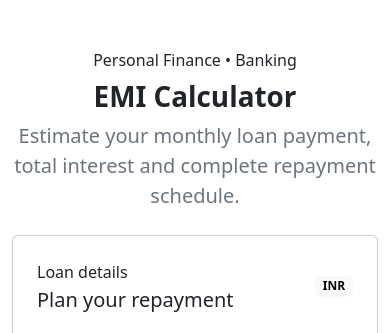
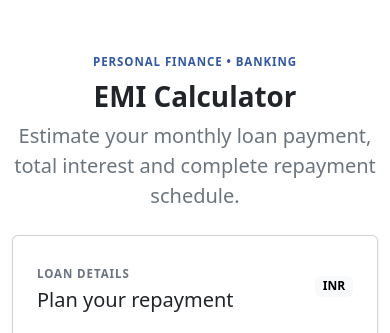
Before and after one commit to NajmeenShaikh/emi-calculator-react, a React (Vite) app: page / in a window 390 px wide. Shown: the top 333 px of the page. Built offline with nearby package versions, Linux system fonts and the light colour scheme.

Commit message:
style: create accessible responsive banking UI

```diff
--- a/src/index.css
+++ b/src/index.css
@@ -1,3 +1,29 @@
 body {
-  background-color: burlywood;
+  margin: 0;
+  background: #f4f7fb;
+  color: #172033;
+  font-family: Inter, system-ui, -apple-system, BlinkMacSystemFont, "Segoe UI", sans-serif;
 }
+
+.app-shell { min-height: 100vh; }
+.intro { max-width: 680px; }
+.eyebrow, .section-kicker { text-transform: uppercase; letter-spacing: .08em; font-size: .72rem; font-weight: 700; }
+.eyebrow { color: #3157a6; }
+.section-kicker { color: #6b7280; }
+.card { border: 1px solid #e5eaf1; border-radius: 16px; }
+.emi-highlight { padding: 20px; border-radius: 14px; background: #f1f5ff; }
+.emi-highlight span, .emi-highlight strong { display: block; }
+.emi-highlight strong { font-size: clamp(2rem, 6vw, 2.8rem); line-height: 1.1; margin-top: 6px; }
+.metric { padding: 14px 0; border-bottom: 1px solid #edf0f4; }
+.metric span, .metric strong { display: block; }
+.metric span { color: #667085; font-size: .85rem; }
+.metric strong { margin-top: 4px; font-size: 1.05rem; }
+.status-pill { padding: 6px 10px; border-radius: 999px; background: #eaf7ef; color: #19713c; font-size: .75rem; font-weight: 700; }
+.empty-result { min-height: 260px; display: grid; place-items: center; }
+.schedule-scroll { max-height: 520px; overflow: auto; }
+.table thead th { position: sticky; top: 0; z-index: 1; background: #fff; }
+.form-control:focus, .btn:focus-visible { box-shadow: 0 0 0 .2rem rgba(49, 87, 166, .2); }
+@media (max-width: 575.98px) {
+  .container { padding-left: 16px; padding-right: 16px; }
+  .display-6 { font-size: 2rem; }
+}
```
